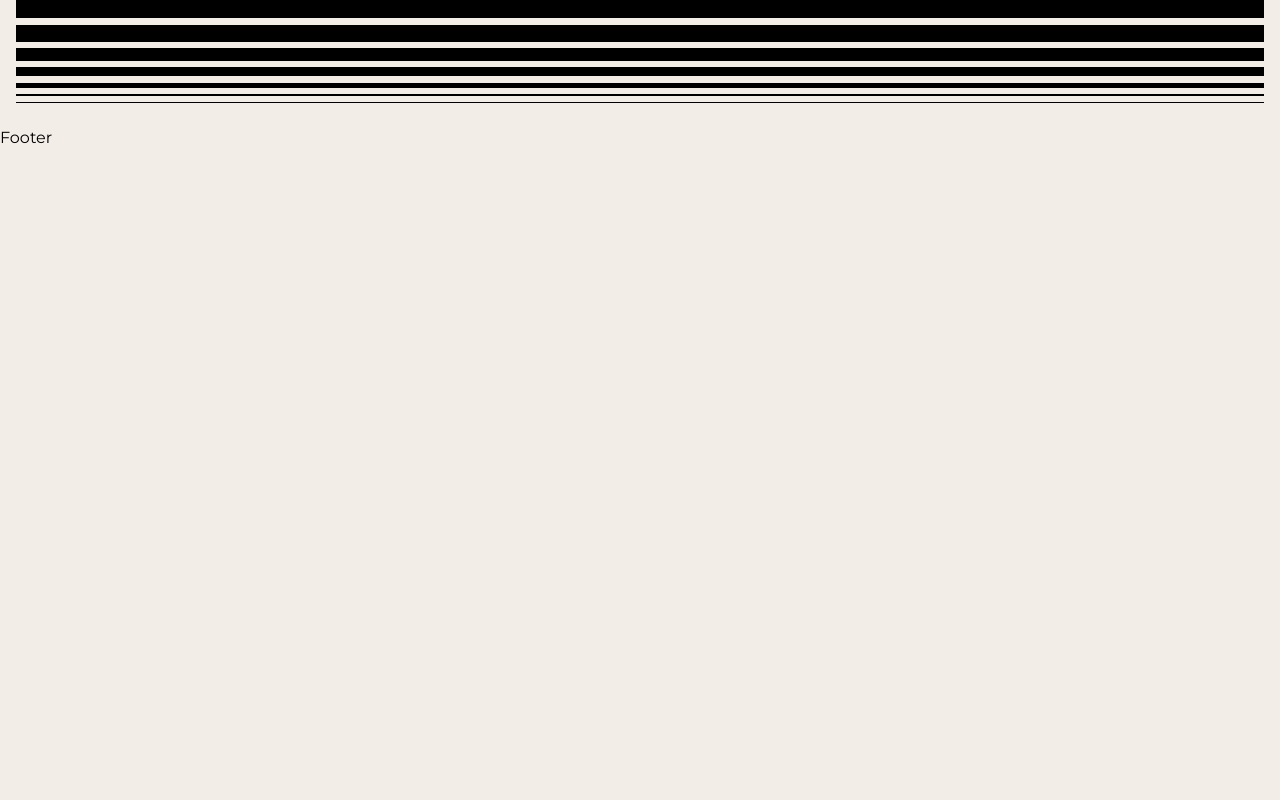
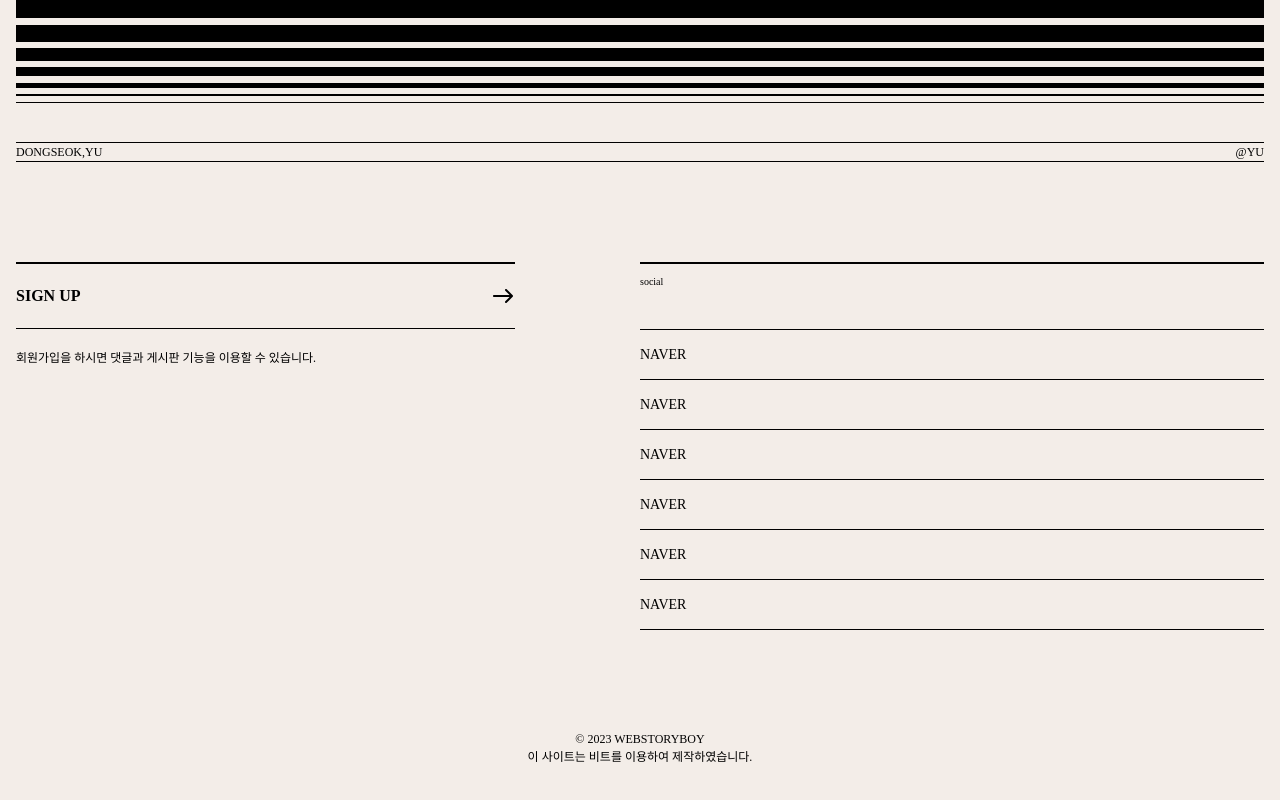
Before and after one commit to Dongjewerly/port2023-next, a Next.js app: page / in a window 1280 px wide. Shown: the part 6294-7094 px from the top of the page. Before the commit the page ends 6444 px from the top, so only its background shows below. Built offline with nearby package versions, Linux system fonts and the light colour scheme; a small style sheet from the web is missing; a web font is replaced by a local one.

Commit message:
푸터영역및className으로연락처,포트폴리오영역교체

```diff
--- a/src/assets/scss/section/_footer.scss
+++ b/src/assets/scss/section/_footer.scss
@@ -0,0 +1,109 @@
+#footer {
+    font-family: var(--mainKor-font);
+}
+.footer_inner {
+    padding: 16px;
+
+    .footer_text {
+        font-size: 12px;
+        text-transform: uppercase;
+        border-top: 1px solid var(--black);
+        border-bottom: 1px solid var(--black);
+        display: flex;
+        justify-content: space-between;
+    }
+    .footer_info {
+        display: flex;
+        justify-content: space-between;
+        margin: 100px 0;
+
+        @media (max-width:800px) {
+            flex-direction: column;
+        }
+
+        .left {
+            width: 40%;
+
+            @media (max-width:800px) {
+                width: 100%;
+            }
+
+            .title {
+                border-top: 2px solid var(--black);
+                border-bottom: 1px solid var(--black);
+                padding: 20px 0;
+                text-transform: uppercase;
+                font-weight: 700;
+                background: url(../../img/arrow.svg) no-repeat right 20px;
+                transition: all 0.3s;
+
+                &:hover {
+                    background-color: var(--black400);
+                    padding-left: 10px;
+                    border-color: transparent;
+                }
+            }
+            .desc {
+                font-size: 12px;
+                padding-top: 20px;
+
+                @media (max-width:800px) {
+                    margin-bottom: 40px;
+                }
+
+            }
+
+        }
+
+        .right {
+            width: 50%;
+
+            @media (max-width:800px) {
+                width: 100%;
+            }
+
+            h3 {
+                border-top: 2px solid var(--black);
+                font-size: 10px;
+                margin-bottom: 40px;
+                padding-top: 10px;
+            }
+
+            ul {
+                border-top: 1px solid var(--black);
+
+                li {
+                    border-bottom: 1px solid var(--black);
+
+
+
+                    a {
+                        padding: 14px 0;
+                        font-size: 14px;
+                        display: inline-block;
+                        text-transform: uppercase;
+                    }
+
+                    em {
+                        font-size: 12px;
+                        padding-left: 10px;
+                        opacity: 0;
+                        transition: all 0.3s;
+                    }
+
+                    &:hover {
+                        em {
+                            opacity: 1;
+                        }
+                    }
+                }
+            }
+        }
+    }
+    .footer_right {
+        text-align: center;
+        text-transform: uppercase;
+        font-size: 12px;
+        margin-bottom: 20px;
+    }
+}
--- a/src/components/Contact.jsx
+++ b/src/components/Contact.jsx
@@ -8,13 +8,13 @@
         <div className="contact_inner">
             <h2 className="contact_title">Contact</h2>
             <div className="contact_lines top" aria-hidden="true">
-                <span class="line"></span>
-                <span class="line"></span>
-                <span class="line"></span>
-                <span class="line"></span>
-                <span class="line"></span>
-                <span class="line"></span>
-                <span class="line"></span>
+                <span className="line"></span>
+                <span className="line"></span>
+                <span className="line"></span>
+                <span className="line"></span>
+                <span className="line"></span>
+                <span className="line"></span>
+                <span className="line"></span>
             </div>
             <div className="contact_text">
                 <div className="text">
--- a/src/components/Footer.jsx
+++ b/src/components/Footer.jsx
@@ -1,10 +1,40 @@
 import React from 'react'
+
+import { footerText } from '@/constants'
 
 const Footer = () => {
   return (
-    <div>
-        Footer
-    </div>
+    <footer id="footer" role="contentinfo">
+        <div className="footer_inner">
+            <div className="footer_text">
+                <span>DongSeok,Yu</span>
+                <span>@Yu</span>
+            </div>
+            <div className="footer_info">
+                <div className="left">
+                    <div className="title">
+                        <a href="">sign up</a>
+                    </div>
+                    <p className="desc">회원가입을 하시면 댓글과 게시판 기능을 이용할 수 있습니다.</p>
+                </div>
+                <div className="right">
+                    <h3>social</h3>
+                    <ul>
+                        {footerText.map((footer,index)=>(
+                          <li key={index}>
+                            <a href={footer.link}>{footer.title}</a>
+                            <em>{footer.desc}</em>
+                          </li>
+                        ))}
+                    </ul>
+                </div>
+            </div>
+            <div className="footer_right">
+                © 2023 webstoryboy<br />
+                이 사이트는 비트를 이용하여 제작하였습니다.
+            </div>
+        </div>
+    </footer>
   )
 }
 
--- a/src/components/Port.jsx
+++ b/src/components/Port.jsx
@@ -5,35 +5,24 @@
 const Port = () => {
   return (
     <section id="port">
-        <div class="port_inner">
-            <div class="port_title">
+        <div className="port_inner">
+            <div className="port_title">
                 portfolio <em>포폴 작업물</em>
             </div>
-            <div class="port_wrap">
+            <div className="port_wrap">
                 {portText.map((port,index)=>(
-                  <article class={`port_item p${index}`} key={index}>
-                    <span class="num">{port.num}</span>
-                    <a href={port.code} target='_blank' class="img">
+                  <article className={`port_item p${index}`} key={index}>
+                    <span className="num">{port.num}</span>
+                    <a href={port.code} target='_blank' className="img">
                       <Image src={port.img} alt={port.name} width={420} height={262} />
                     </a>
-                    <h3 class="title">{port.title}</h3>
-                    <p class="desc">
+                    <h3 className="title">{port.title}</h3>
+                    <p className="desc">
                       {port.desc}
                     </p>
-                    <a href={port.view} target='_blank' class="site">사이트보기</a>
+                    <a href={port.view} target='_blank' className="site">사이트보기</a>
                   </article>
                 ))}
-                {/* <article class="port_item p0">
-                    <span class="num">00.</span>
-                    <a href="https://github.com/Dongjewerly" target="_blank" class="img">
-                        <img src="assets/img/port07.jpg" alt="유동석 포트폴리오" />
-                    </a>
-                    <h3 class="title">웹표준을 맞춘 웹사이트</h3>
-                    <p class="desc">
-                        웹표준, 웹접근성의 초점을 둔 웹사이트 예시입니다.
-                    </p>
-                    <a href="https://wondrous-starburst-dbbf77.netlify.app/" target="_blank" class="site">사이트보기</a>
-                </article> */}
             </div>
         </div>
     </section>
```
